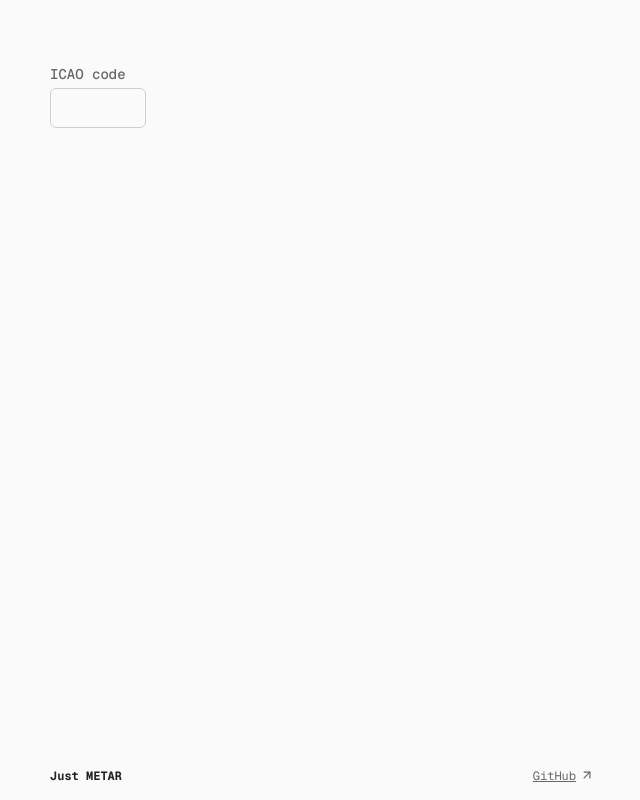
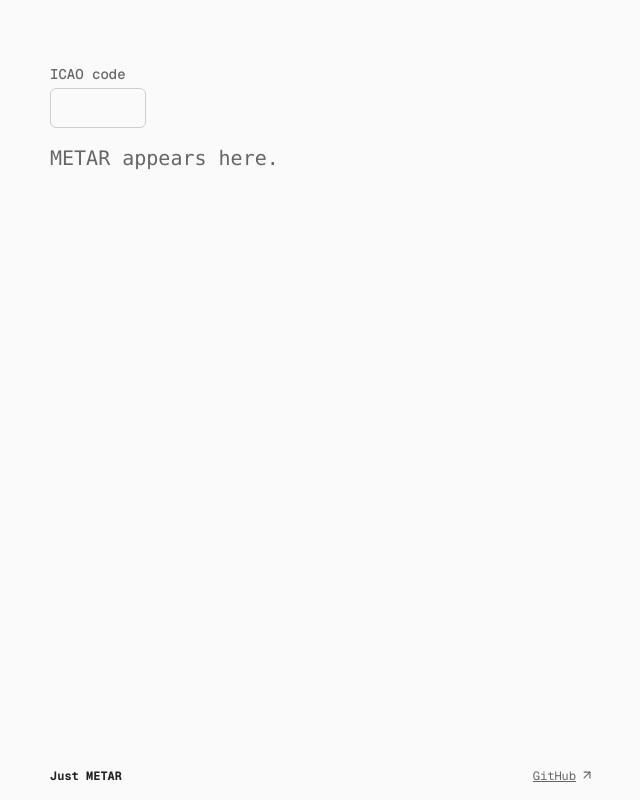
Before and after one commit to adamplesnik/just-metar, a React (Vite) app: page /1 in a window 1280 px wide. Shown: the whole page, without its empty margins (318-958 px from the left). Built offline with nearby package versions, Linux system fonts and the light colour scheme.

Commit message:
Update results

```diff
--- a/src/partials/MetarResult.tsx
+++ b/src/partials/MetarResult.tsx
@@ -1,4 +1,5 @@
 import LoadingDots from './LoadingDots'
+import StatusText from './StatusText'
 
 export type Status = 'idle' | 'loading' | 'error'
 
@@ -12,16 +13,13 @@ export default function MetarResult({ icao, metar, status }: Props) {
   return (
     <pre className="text-xl whitespace-pre-wrap">
       {status === 'loading' && <LoadingDots />}
-      {status === 'error' && (
-        <span className="text-main-dim">Could not fetch METAR.</span>
+      {status === 'error' && <StatusText text="Could not fetch METAR." />}
+      {status === 'idle' && icao.length !== 4 && (
+        <StatusText text="METAR appears here." />
       )}
       {status === 'idle' &&
         icao.length === 4 &&
-        (metar ?? (
-          <span className="text-main-dim">
-            No METAR available for this station.
-          </span>
-        ))}
+        (metar ?? <StatusText text="No METAR available for this station." />)}
     </pre>
   )
 }
--- /dev/null
+++ b/src/partials/StatusText.tsx
@@ -0,0 +1,3 @@
+export default function StatusText({ text }: { text: string }) {
+  return <span className="text-main-dim">{text}</span>
+}
```
